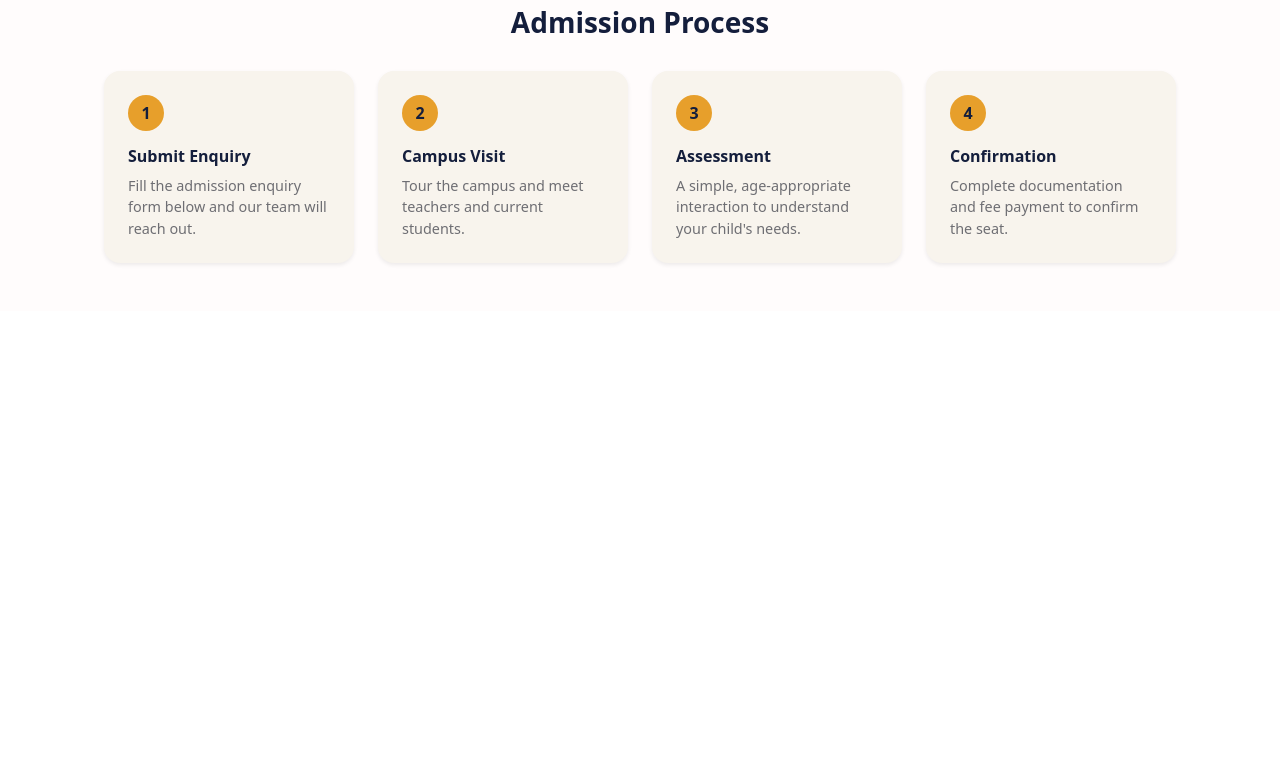
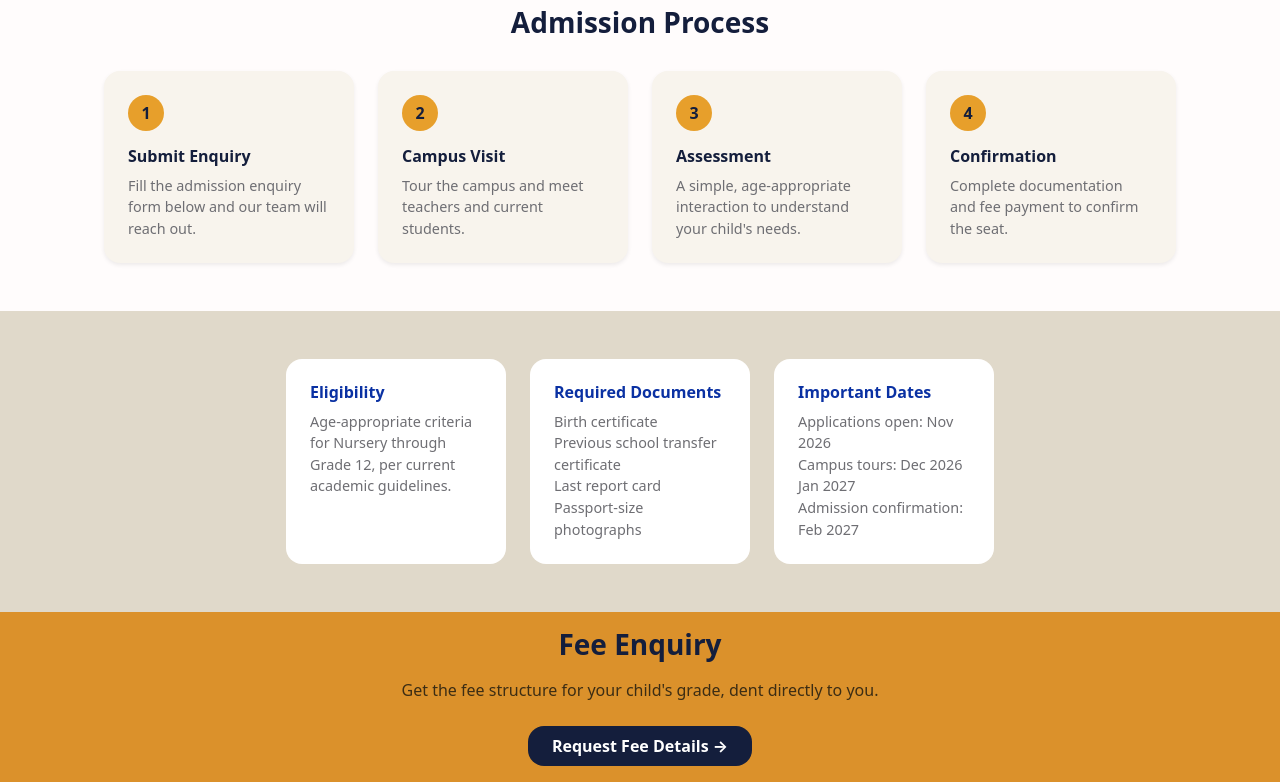
Before and after one commit to anjali-2511/gk-international-school-website, a React (Vite) app in the folder promotional-school-website/: page /admission in a window 1280 px wide. Shown: the part 433-1215 px from the top of the page. Before the commit the page ends 800 px from the top, so only its background shows below. Built offline with nearby package versions, Linux system fonts and the light colour scheme.

Commit message:
CTA and Requirements Completed

```diff
--- /dev/null
+++ b/promotional-school-website/Components/Admissions/FeeEnquiryCTA.jsx
@@ -0,0 +1,22 @@
+function FeeEnquiryCTA() {
+    return (
+        <>
+            <div className="text-center p-3" style={{ backgroundColor: "rgb(219, 145, 43)" }}>
+                <h3 className="fw-bold" style={{ color: "rgb(20, 30, 60)" }}>
+                    Fee Enquiry
+                </h3>
+                <p className="pt-2" style={{ color: "rgb(60, 45, 20)" }}>
+                    Get the fee structure for your child's grade, dent directly to you.
+                </p>
+                <button
+                    className="btn fw-bold border-0 rounded-4 px-4 py-2 mt-2"
+                    style={{ backgroundColor: "rgb(20, 30, 60)", color: "rgb(255, 255, 255)" }}
+                >
+                    Request Fee Details →
+                </button>
+            </div>
+
+        </>
+    )
+};
+export default FeeEnquiryCTA;
--- /dev/null
+++ b/promotional-school-website/Components/Admissions/Requirements.jsx
@@ -0,0 +1,42 @@
+function Requirements() {
+    return (
+        <>
+
+            <div className="p-5" style={{ backgroundColor: "rgb(224, 217, 202)" }}>
+                <div className="d-flex flex-wrap gap-4 justify-content-center">
+
+
+                    <div className="text-start rounded-4 p-4 bg-white" style={{ width: "220px" }}>
+                        <h6 className="fw-bold" style={{ color: "rgb(10, 49, 163)" }}>Eligibility</h6>
+                        <p className="mb-0" style={{ color: "rgb(110, 110, 115)", fontSize: "0.9rem" }}>
+                            Age-appropriate criteria for Nursery through Grade 12, per current academic guidelines.
+                        </p>
+                    </div>
+
+                    <div className="text-start rounded-4 p-4 bg-white" style={{ width: "220px" }}>
+                        <h6 className="fw-bold" style={{ color: "rgb(10, 49, 163)" }}>Required Documents</h6>
+                        <p className="mb-0" style={{ color: "rgb(110, 110, 115)", fontSize: "0.9rem" }}>
+                            Birth certificate<br />
+                            Previous school transfer certificate<br />
+                            Last report card<br />
+                            Passport-size photographs
+                        </p>
+                    </div>
+
+
+                    <div className="text-start rounded-4 p-4 bg-white" style={{ width: "220px" }}>
+                        <h6 className="fw-bold" style={{ color: "rgb(10, 49, 163)" }}>Important Dates</h6>
+                        <p className="mb-0" style={{ color: "rgb(110, 110, 115)", fontSize: "0.9rem" }}>
+                            Applications open: Nov 2026<br />
+                            Campus tours: Dec 2026 Jan 2027<br />
+                            Admission confirmation: Feb 2027
+                        </p>
+                    </div>
+
+                </div>
+            </div>
+
+        </>
+    )
+};
+export default Requirements;
--- a/promotional-school-website/Pages/Admissions.jsx
+++ b/promotional-school-website/Pages/Admissions.jsx
@@ -1,11 +1,15 @@
 import AdmissionPage from "../Components/Admissions/AdmissionPage";
 import AdmissionProcess from "../Components/Admissions/AdmissionProcess";
+import FeeEnquiryCTA from "../Components/Admissions/FeeEnquiryCTA";
+import Requirements from "../Components/Admissions/Requirements";
 
 function Admissions(){
     return(
         <>
         <AdmissionPage/>
         <AdmissionProcess/>
+        <Requirements/>
+        <FeeEnquiryCTA/>
         </>
     )
 };export default Admissions;
```
